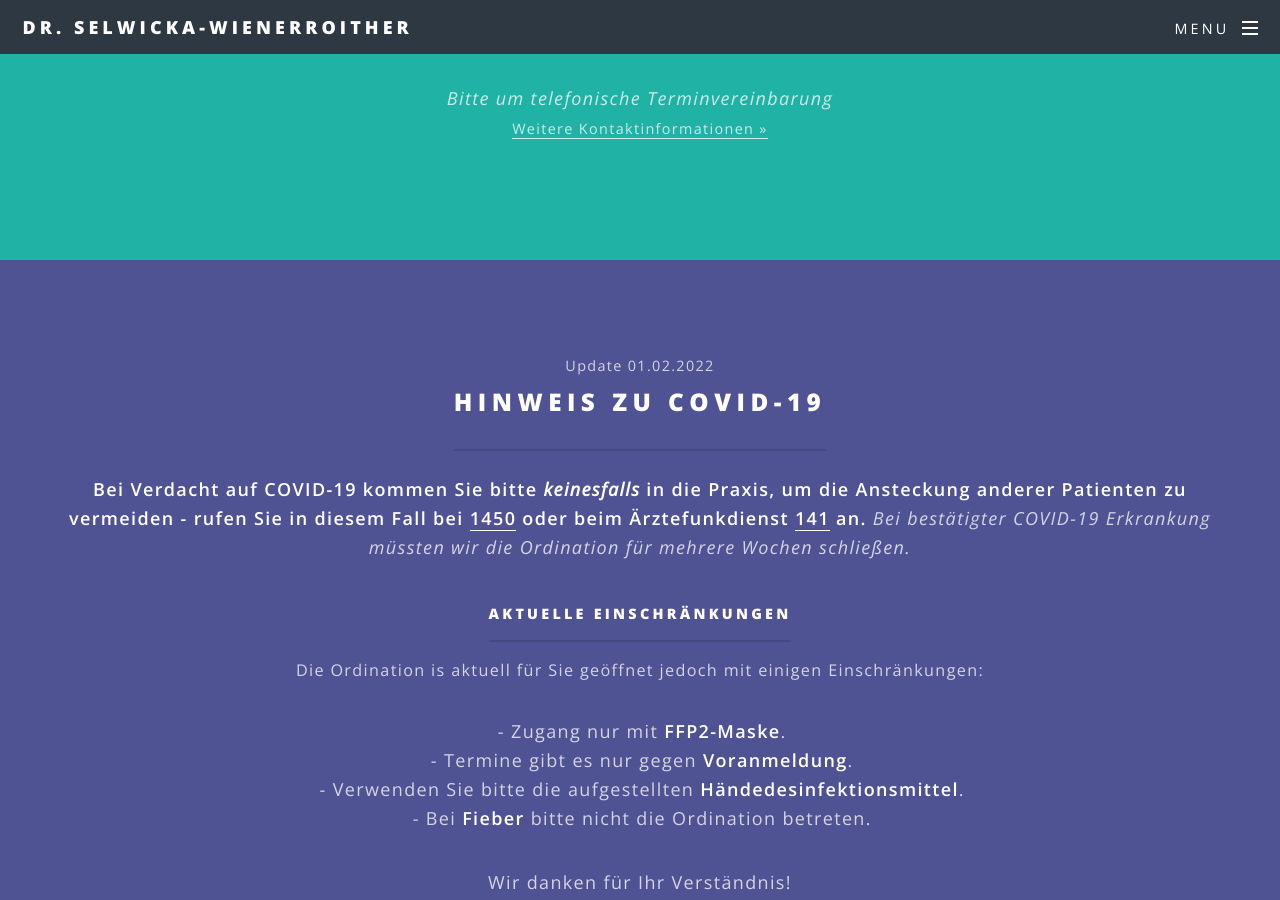
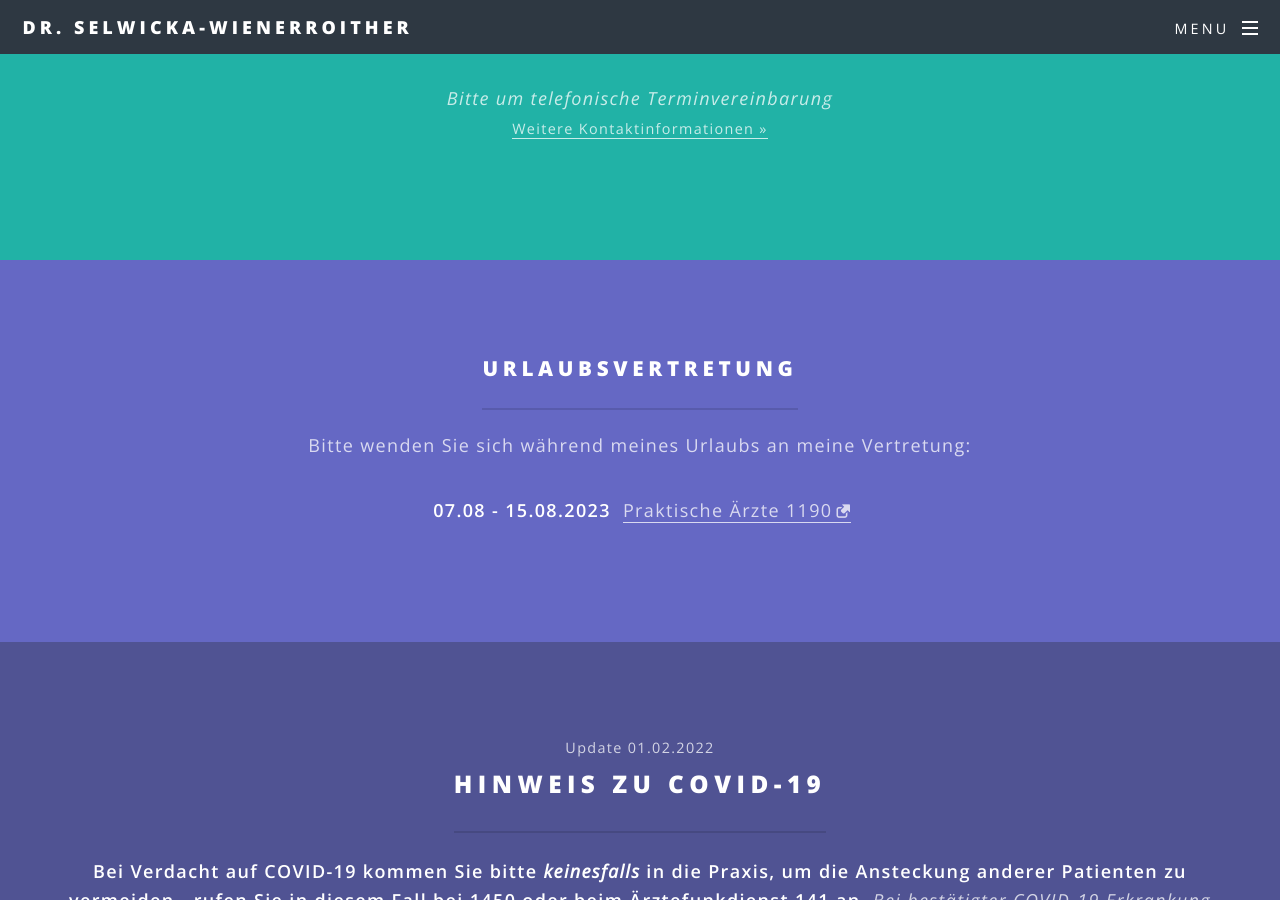
Before and after one commit to patrickfav/website-dr-sel, a Jekyll site: the page built from page_index.html, in a window 1280 px wide and 900 px high, scrolled down 1416 px. Built offline with Jekyll 4.4.1, drawn with Linux system fonts in a browser that asks for light colours; some web fonts are replaced.

Commit message:
Update Vacation 08/2023

```diff
--- a/_data/global.yml
+++ b/_data/global.yml
@@ -104,6 +104,13 @@ vacation:
         url: https://www.google.com/search?q=praktische+%C3%A4rzte+1190
         address:
         tel:
+    - start_date: 2023-08-07
+      end_date: 2023-08-15
+      substitute:
+        name: Praktische Ärzte 1190
+        url: https://www.google.com/search?q=praktische+%C3%A4rzte+1190
+        address:
+        tel:
 
 covid:
   enabled: true
```
